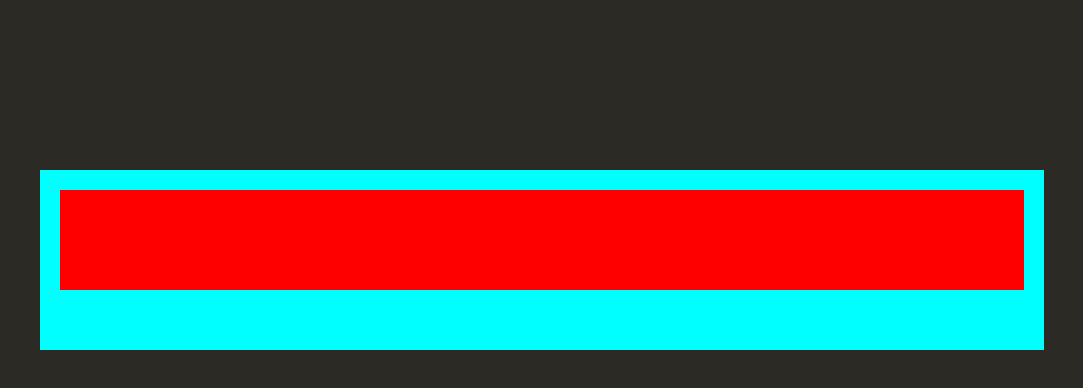
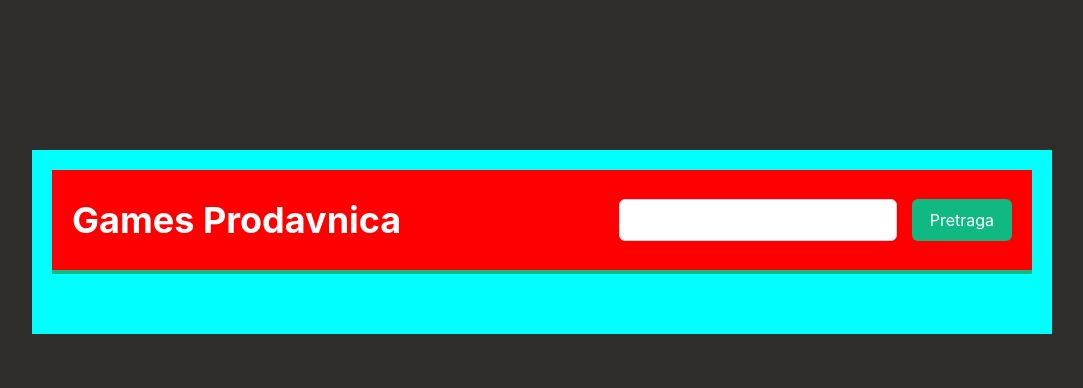
Before and after one commit to danilo18085/RWA_RXJS, a website built with webpack: page index.html in a window 1280 px wide. Shown: the whole page, without its empty margins (98-1181 px from the left). Built offline with nearby package versions, Linux system fonts and the light colour scheme.

Commit message:
dodati elementi gornjeg diva, input, search

```diff
--- a/src/Stilovi/style.css
+++ b/src/Stilovi/style.css
@@ -1,14 +1,68 @@
 
 body
 {
-    background-color: #2c2a24;
+  font-family: "barlow", "Inter", system-ui, -apple-system, BlinkMacSystemFont,
+               "Segoe UI", Roboto, sans-serif;
+  font-size: 16px;
+  line-height: 1.5;
+  color: #ffffff;
+  background-color: #2e2d2c;
+  margin: 0;
+
 }
+
+h2
+{
+    font-size: 36px;
+    margin-left: 20px;
+}
+
+input, textarea
+{
+  font-family: inherit;
+  font-size: 16px;
+  padding: 10px 14px;
+  border: 1px solid #d1d5db;
+  border-radius: 6px;
+  outline: none;
+  transition: border-color 0.2s, box-shadow 0.2s;
+}
+
+input:focus, textarea:focus
+{
+  border-color: #3b82f6;
+  box-shadow: 0 0 0 3px rgba(59, 130, 246, 0.3);
+}
+
+button
+{
+  font-family: inherit;
+  font-size: 16px;
+  padding: 10px 18px;
+  border: none;
+  border-radius: 6px;
+  background-color: #10b981;
+  color: white;
+  cursor: pointer;
+  transition: background-color 0.2s, transform 0.1s;
+}
+
+button:hover
+{
+  background-color: #000000;
+}
+
+button:active
+{
+  transform: scale(0.96);
+}
+
 
 .main_container
 {
     display: flex;
     flex-direction: column;
-    margin-top: 170px;
+    margin-top: 150px;
     margin-left: 130px;
     margin-right: 130px;
 
@@ -24,6 +78,7 @@ body
 
     margin: 20px;
     height: 100px;
+    border-bottom: 4px solid #10b981;
 
     background-color: red;
 }
@@ -38,3 +93,13 @@ body
 
     background-color: green;
 }
+
+.div_za_search
+{
+    display: flex;
+    flex-direction: row;
+
+    gap: 15px;
+    justify-content: space-between;
+    margin-right: 20px;
+}
--- /dev/null
+++ b/src/crtanje.ts
@@ -0,0 +1,40 @@
+
+export function postavi_dva_glavna_diva() : void
+{
+    const main_container = document.createElement("div")
+    const div_gornji_main = document.createElement("div")
+    const div_donji_main = document.createElement("div")
+
+    main_container.className = "main_container"
+    main_container.id = "main_container"
+    div_gornji_main.className = "div_gornji_main"
+    div_gornji_main.id = "div_gornji_main"
+    div_donji_main.className = "div_donji_main"
+    div_donji_main.id = "div_donji_main"
+
+    document.body.appendChild(main_container)
+    main_container.appendChild(div_gornji_main)
+    main_container.appendChild(div_donji_main)
+}
+
+export function crtaj_gornji_main_div() : void
+{
+    const gornji_main = document.getElementById("div_gornji_main")
+    const header_text = document.createElement("h2")
+    const div_za_search = document.createElement("div")
+
+    div_za_search.className = "div_za_search"
+    header_text.innerHTML = "Games Prodavnica"
+
+    gornji_main.appendChild(header_text)
+    gornji_main.appendChild(div_za_search)
+
+
+    const input_bar = document.createElement("input")
+    const search_dugme = document.createElement("button")
+
+    div_za_search.appendChild(input_bar)
+    div_za_search.appendChild(search_dugme)
+
+    search_dugme.innerHTML = "Pretraga"
+}
--- a/src/index.ts
+++ b/src/index.ts
@@ -1,3 +1,4 @@
-import { postavi_dva_glavna_diva } from "./main";
+import { crtaj_gornji_main_div, postavi_dva_glavna_diva } from "./crtanje";
 
 postavi_dva_glavna_diva()
+crtaj_gornji_main_div()
--- a/src/main.ts
+++ /dev/null
@@ -1,15 +0,0 @@
-
-export function postavi_dva_glavna_diva() : void
-{
-    const main_container = document.createElement("div")
-    const div_gornji_main = document.createElement("div")
-    const div_donji_main = document.createElement("div")
-
-    main_container.className="main_container"
-    div_gornji_main.className="div_gornji_main"
-    div_donji_main.className="div_donji_main"
-
-    document.body.appendChild(main_container)
-    main_container.appendChild(div_gornji_main)
-    main_container.appendChild(div_donji_main)
-}
```
